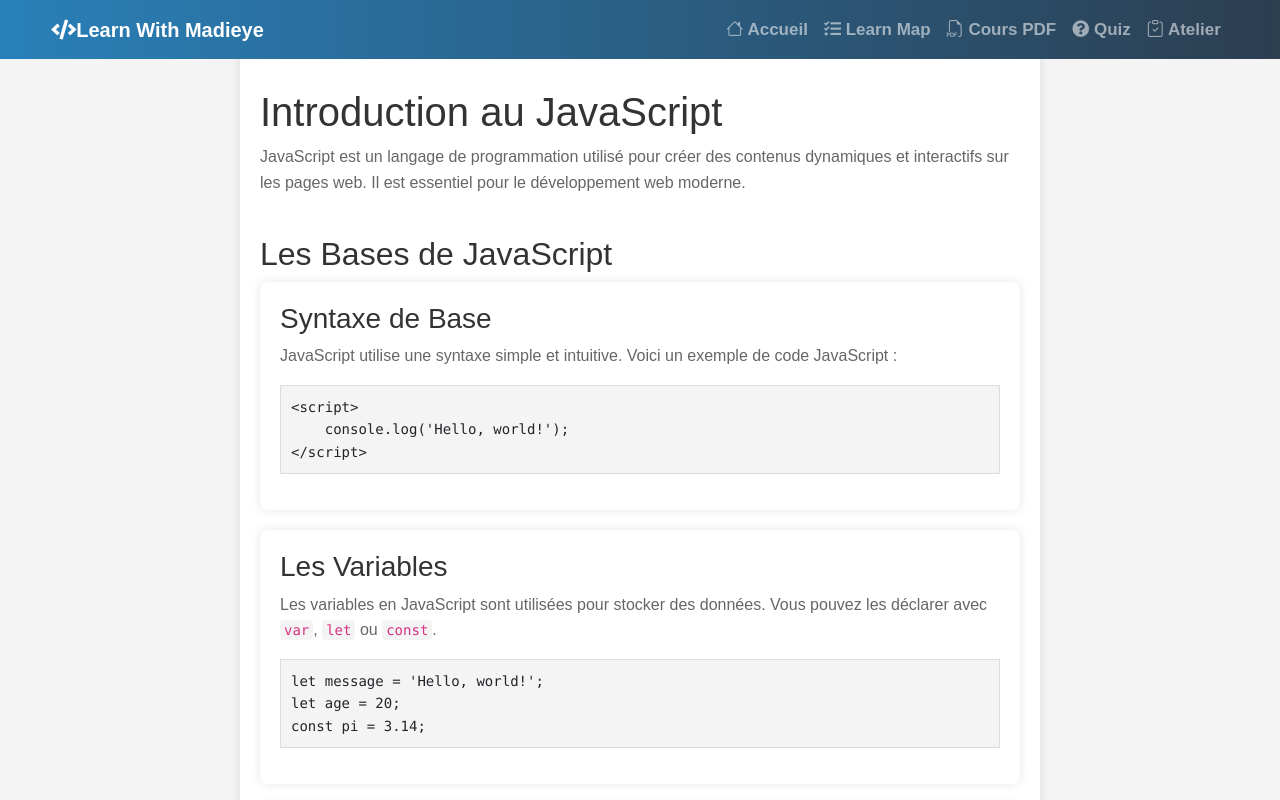
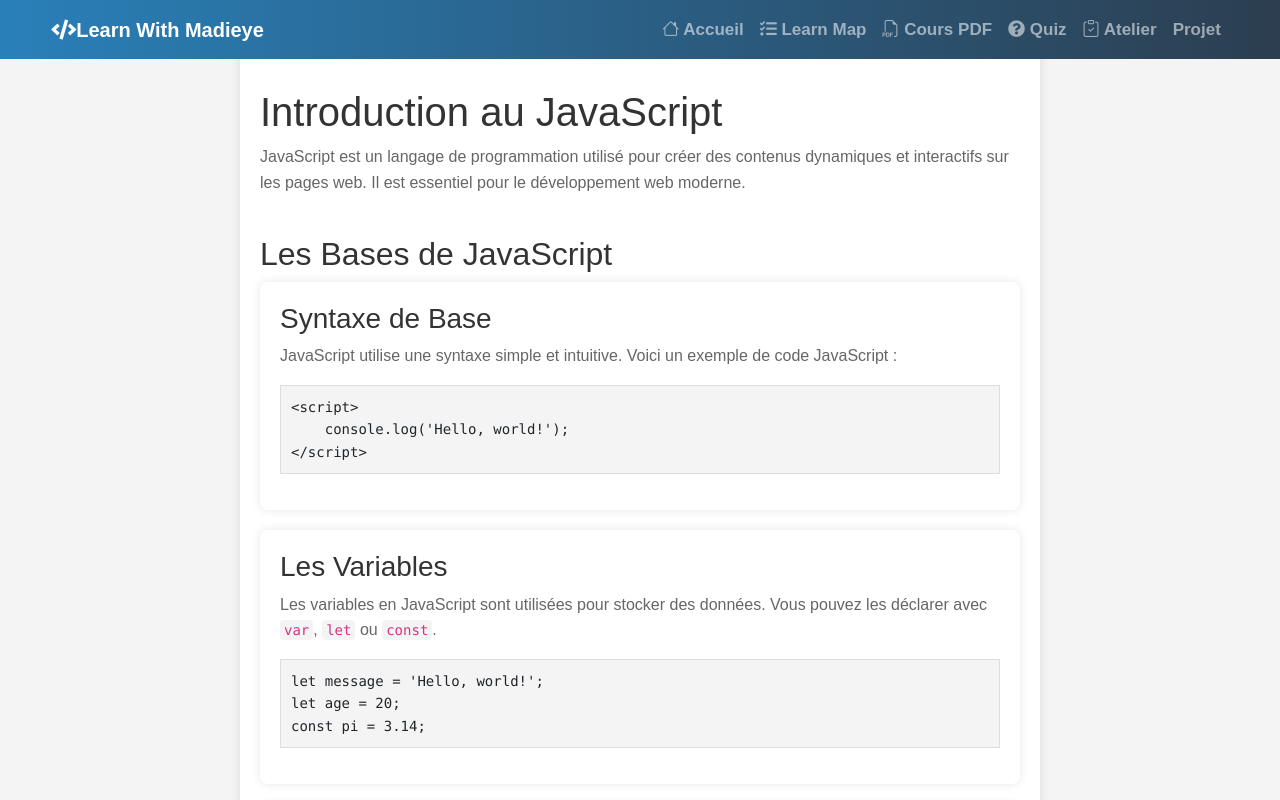
Before and after one commit to Madieyeee/Examen-dev-deuxi-me-semestre-, a plain HTML site: page Learn with Madieye/RessourcesJAVASCRIPT.html in a window 1280 px wide. Shown: the top 800 px of the page. Drawn offline with nearby package versions, Linux system fonts and the light colour scheme.

Commit message:
Update RessourcesJAVASCRIPT.html

```diff
--- a/Learn with Madieye/RessourcesJAVASCRIPT.html
+++ b/Learn with Madieye/RessourcesJAVASCRIPT.html
@@ -116,6 +116,7 @@ code {
                     <li class="nav-item active"><a class="nav-link" href="NosCoursPDF.html"><i class="bi bi-filetype-pdf"></i> Cours PDF</a></li>
                     <li class="nav-item"><a class="nav-link" href="Quiz.html"><i class="fas fa-question-circle"></i> Quiz</a></li>
                     <li class="nav-item"><a class="nav-link" href="Atelier/TP_JS_formulaire.pdf"><i class="bi bi-clipboard-check"></i> Atelier</a></li>
+                    <li class="nav-item"><a class="nav-link" href="Atelier/Projet.html"></i> Projet</a></li>
                 </ul>
             </div>
         </nav>
```
